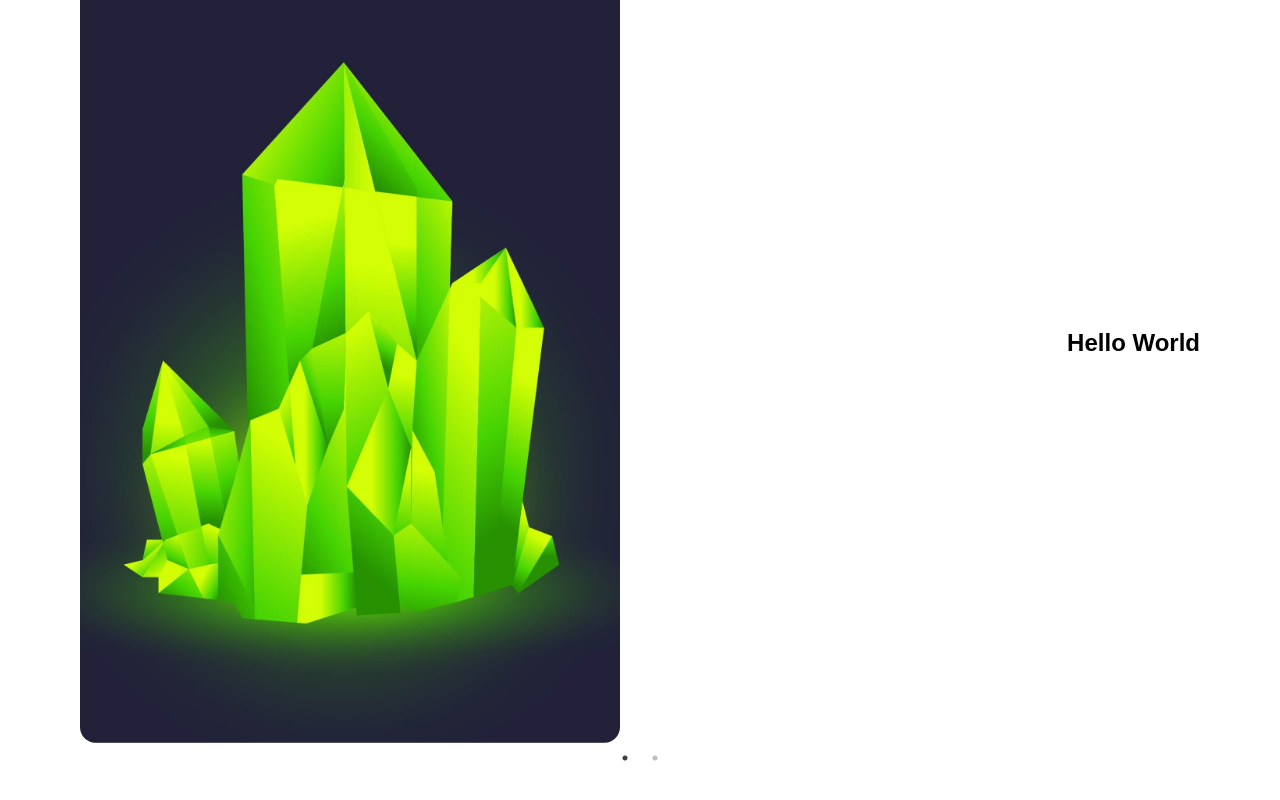
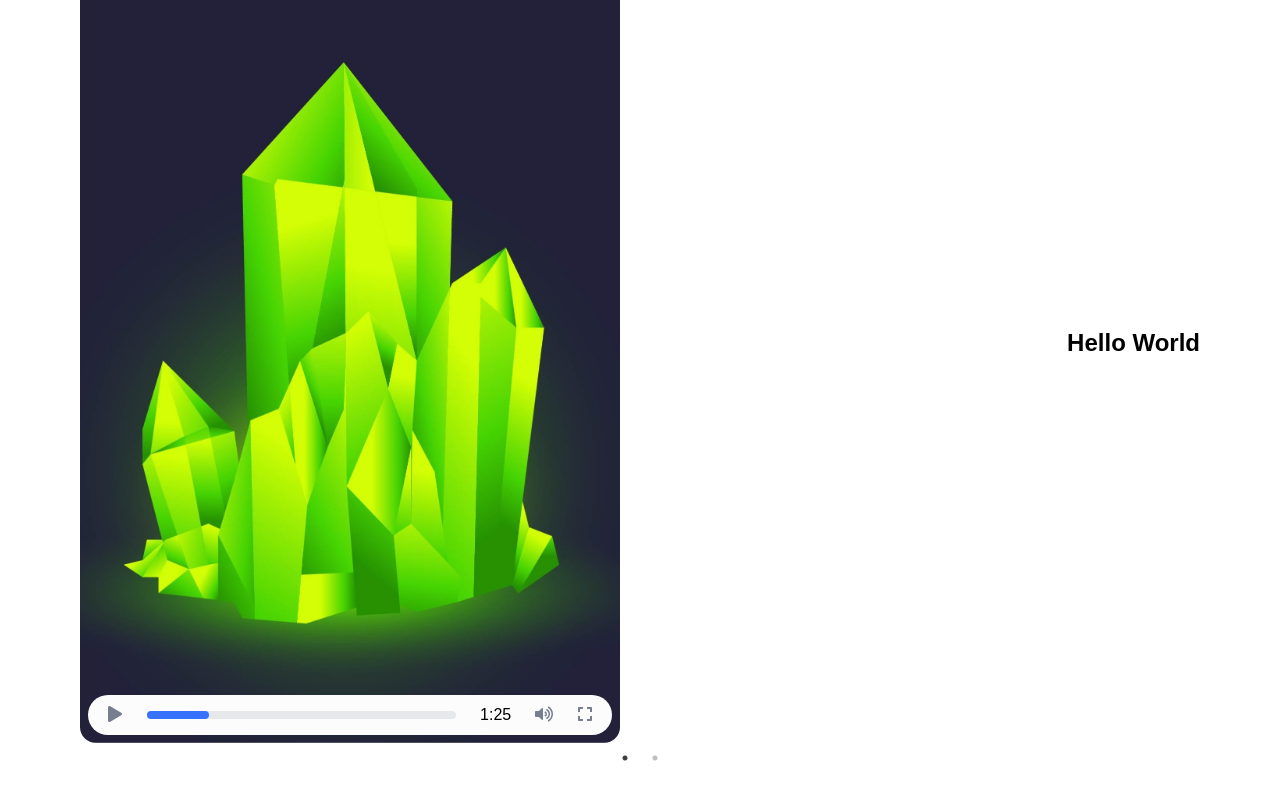
Before and after one commit to Sukhanberliyev/NFT-website, a React (Create React App) app: page / in a window 1280 px wide. Shown: the part 524-1324 px from the top of the page. Built offline with nearby package versions, Linux system fonts and the light colour scheme.

Commit message:
add player to hero section and fontawesome icons

```diff
--- a/package.json
+++ b/package.json
@@ -3,6 +3,9 @@
   "version": "0.1.0",
   "private": true,
   "dependencies": {
+    "@fortawesome/fontawesome-svg-core": "^1.2.35",
+    "@fortawesome/free-solid-svg-icons": "^5.15.3",
+    "@fortawesome/react-fontawesome": "^0.1.14",
     "@testing-library/jest-dom": "^5.14.1",
     "@testing-library/react": "^11.2.7",
     "@testing-library/user-event": "^12.8.3",
--- a/src/components/HeroSection/HeroItem.js
+++ b/src/components/HeroSection/HeroItem.js
@@ -1,4 +1,10 @@
 import React, { Fragment } from "react";
+
+import { FontAwesomeIcon } from "@fortawesome/react-fontawesome";
+import { faPlay } from "@fortawesome/free-solid-svg-icons";
+import { faVolumeUp } from "@fortawesome/free-solid-svg-icons";
+import { faExpand } from "@fortawesome/free-solid-svg-icons";
+
 import classes from "./HeroItem.module.css";
 import kryptonite from "../../assets/images/kryptonite.jpeg";
 
@@ -10,7 +16,21 @@ const HeroItem = () => {
           <div className={classes.playerPreview}>
             <img src={kryptonite} alt="hero" />
           </div>
-          <div className={classes.playerControl}></div>
+          <div className={classes.playerControl}>
+            <div className={classes.playerBtn}>
+              <FontAwesomeIcon className={classes.icon} icon={faPlay} />
+            </div>
+            <div className={classes.line}>
+              <div className={classes.progress}></div>
+            </div>
+            <div className={classes.time}>1:25</div>
+            <div className={classes.playerBtn}>
+              <FontAwesomeIcon className={classes.icon} icon={faVolumeUp} />
+            </div>
+            <div className={classes.expand}>
+              <FontAwesomeIcon className={classes.icon} icon={faExpand} />
+            </div>
+          </div>
         </div>
         <div className="mainDetails">
           <h2>Hello World</h2>
--- a/src/components/HeroSection/HeroItem.module.css
+++ b/src/components/HeroSection/HeroItem.module.css
@@ -3,8 +3,15 @@
   justify-content: space-between;
   align-items: center;
 }
-.playerPreview {
-
+.player {
+  position: relative;
+}
+.icon {
+  color: #777E90;
+  cursor: pointer;
+}
+.icon:hover {
+  color: #000;
 }
 .playerPreview img {
   border-radius: 16px;
@@ -13,3 +20,44 @@
   max-height: 800px;
   height: 100%;
 }
+.playerControl {
+  position: absolute;
+  left: 8px;
+  right: 8px;
+  bottom: 8px;
+  z-index: 3px;
+  display: flex;
+  align-items: center;
+  height: 40px;
+  padding: 0px 20px;
+  border-radius: 20px;
+  background-color: #fcfcfd;
+}
+.playerBtn {
+  margin-right: 25px;
+}
+.line {
+  position: relative;
+  flex-grow: 1;
+  height: 8px;
+  margin-right: 24px;
+  background: #e6e8ec;
+  border-radius: 4px;
+  margin-right: 24px;
+}
+.progress {
+  position: absolute;
+  top: 0;
+  left: 0;
+  bottom: 0;
+  height: 8px;
+  border-radius: 4px;
+  background-color: #3772ff;
+  width: 20%;
+}
+.time {
+  margin-right: 24px;
+  font-size: 16px;
+  line-height: 1.5;
+  font-weight: 500;
+}
--- a/src/components/HeroSection/HeroSection.module.css
+++ b/src/components/HeroSection/HeroSection.module.css
@@ -31,7 +31,7 @@
   }
 }
 
-/* Bottom navigation */
+/* Main Bottom */
 
 .slides {
  /* text-align: center; */
```
Also changed, not shown: 1 other file (tests, documents, lock files or other folders).
